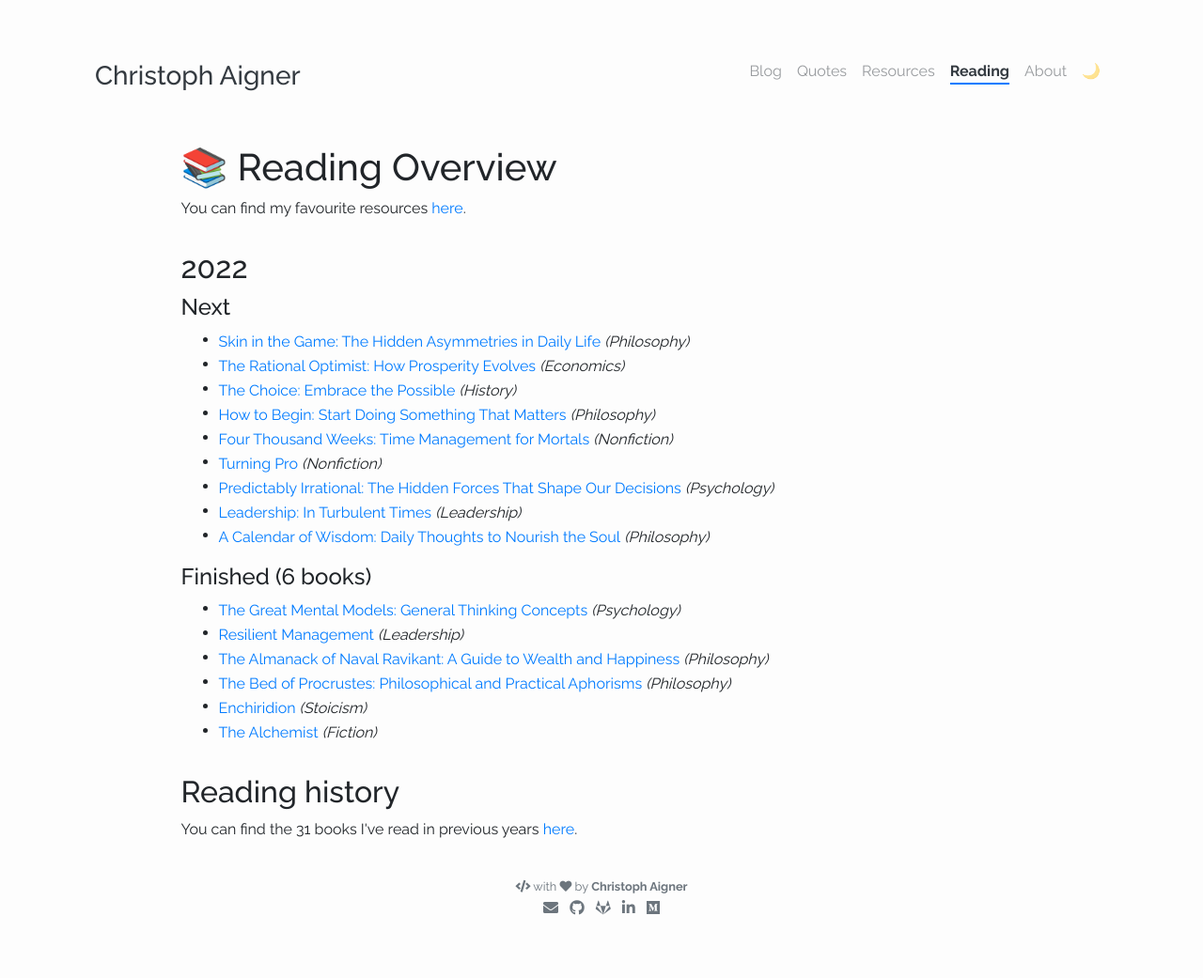
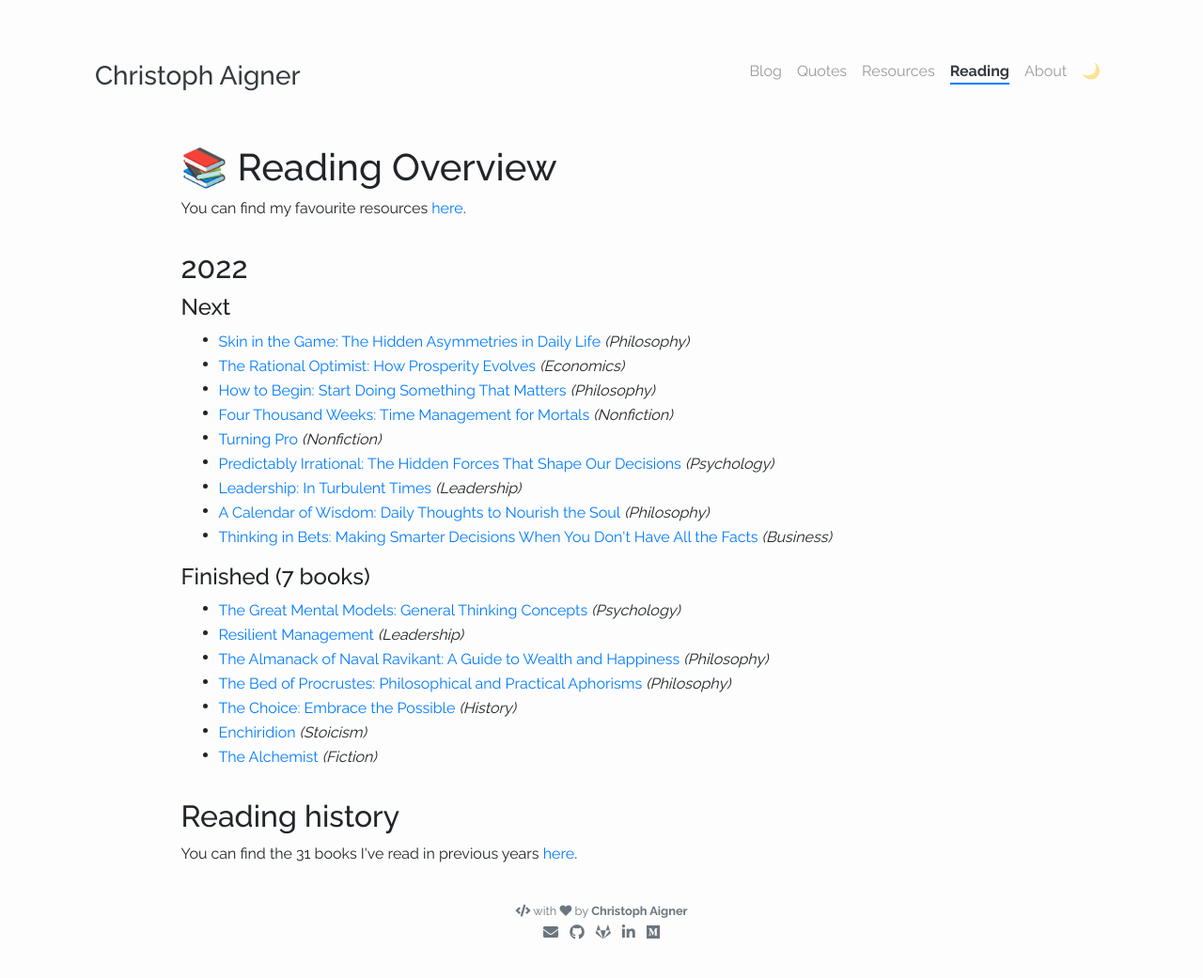
Before and after one commit to christophaigner/christophaigner.github.io, a Jekyll site: the page built from pages/reading.html, in a window 1280 px wide. Shown: the whole page at 94% size. Built offline with Jekyll 4.4.1, drawn with Linux system fonts in a browser that asks for light colours; nearby versions of some CDN libraries; before the commit the page ends 1015 px from its top, so only the background shows below that.

Commit message:
Update reading list

```diff
--- a/_data/reading/current.yml
+++ b/_data/reading/current.yml
@@ -25,7 +25,7 @@
 - name: "The Choice: Embrace the Possible"
   url: "https://www.goodreads.com/book/show/30753738-the-choice"
   category: History
-  finished: false
+  finished: true
 - name: "How to Begin: Start Doing Something That Matters"
   url: "https://www.goodreads.com/book/show/57693695-how-to-start"
   category: Philosophy
@@ -58,3 +58,7 @@
   url: "https://www.goodreads.com/book/show/12419.A_Calendar_of_Wisdom"
   category: Philosophy
   finished: false
+- name: "Thinking in Bets: Making Smarter Decisions When You Don't Have All the Facts"
+  url: "https://www.goodreads.com/book/show/35957157-thinking-in-bets"
+  category: Business
+  finished: false
```
